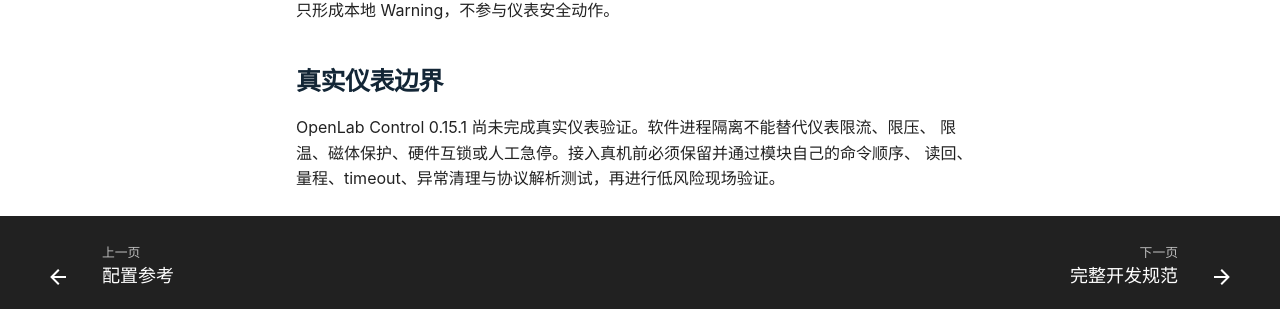
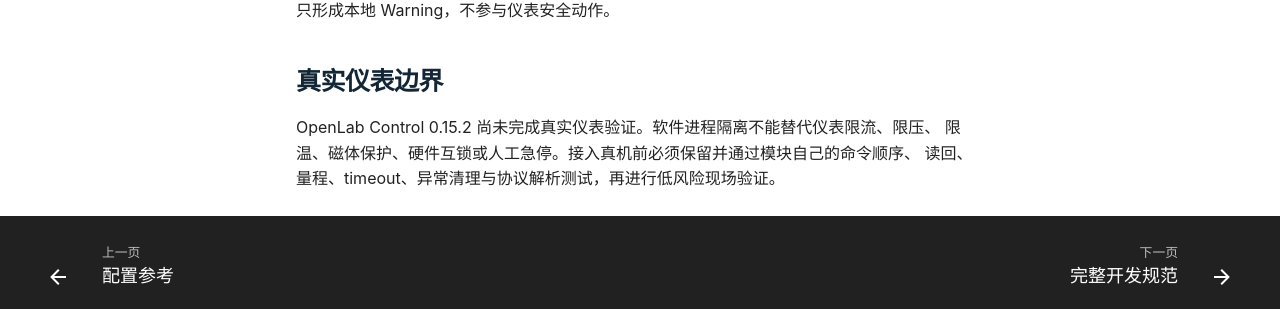
Before and after one commit to yang-fu-physics/openlab-control, an MkDocs documentation site: the page built from docs/ARCHITECTURE.md, in a window 1280 px wide and 900 px high, scrolled down 2904 px. Shown: the part 522-831 px from the top of the window. Built offline with MkDocs 1.6.1 and Material for MkDocs 9.7.7, drawn with Linux system fonts in a browser that asks for light colours; comment, search, counter and statistics services are not loaded; some of the changed text lies outside the part shown.

Commit message:
chore: prepare v0.15.2

```diff
--- a/docs/ARCHITECTURE.md
+++ b/docs/ARCHITECTURE.md
@@ -1,6 +1,6 @@
 # 系统架构
 
-本文描述 OpenLab Control 0.15.1 的当前边界。
+本文描述 OpenLab Control 0.15.2 的当前边界。
 
 ## 运行模型
 
@@ -152,6 +152,6 @@
 
 ## 真实仪表边界
 
-OpenLab Control 0.15.1 尚未完成真实仪表验证。软件进程隔离不能替代仪表限流、限压、
+OpenLab Control 0.15.2 尚未完成真实仪表验证。软件进程隔离不能替代仪表限流、限压、
 限温、磁体保护、硬件互锁或人工急停。接入真机前必须保留并通过模块自己的命令顺序、
 读回、量程、timeout、异常清理与协议解析测试，再进行低风险现场验证。
--- a/pyproject.toml
+++ b/pyproject.toml
@@ -4,7 +4,7 @@
 
 [project]
 name = "openlab-control"
-version = "0.15.1"
+version = "0.15.2"
 description = "Low-temperature, magnetic-field and modular measurement control framework"
 readme = "README.md"
 requires-python = ">=3.11"
--- a/src/labcontrol/__init__.py
+++ b/src/labcontrol/__init__.py
@@ -5,4 +5,4 @@
 保持一致。
 """
 
-__version__ = "0.15.1"
+__version__ = "0.15.2"
```
Also changed, not shown: CHANGELOG.md (+11 -0 lines), README.md (+1 -1 lines), docs/DAT_FORMAT.md (+1 -1 lines), docs/getting-started/source.md (+1 -1 lines), docs/getting-started/windows.md (+5 -5 lines), docs/index.md (+2 -2 lines).
